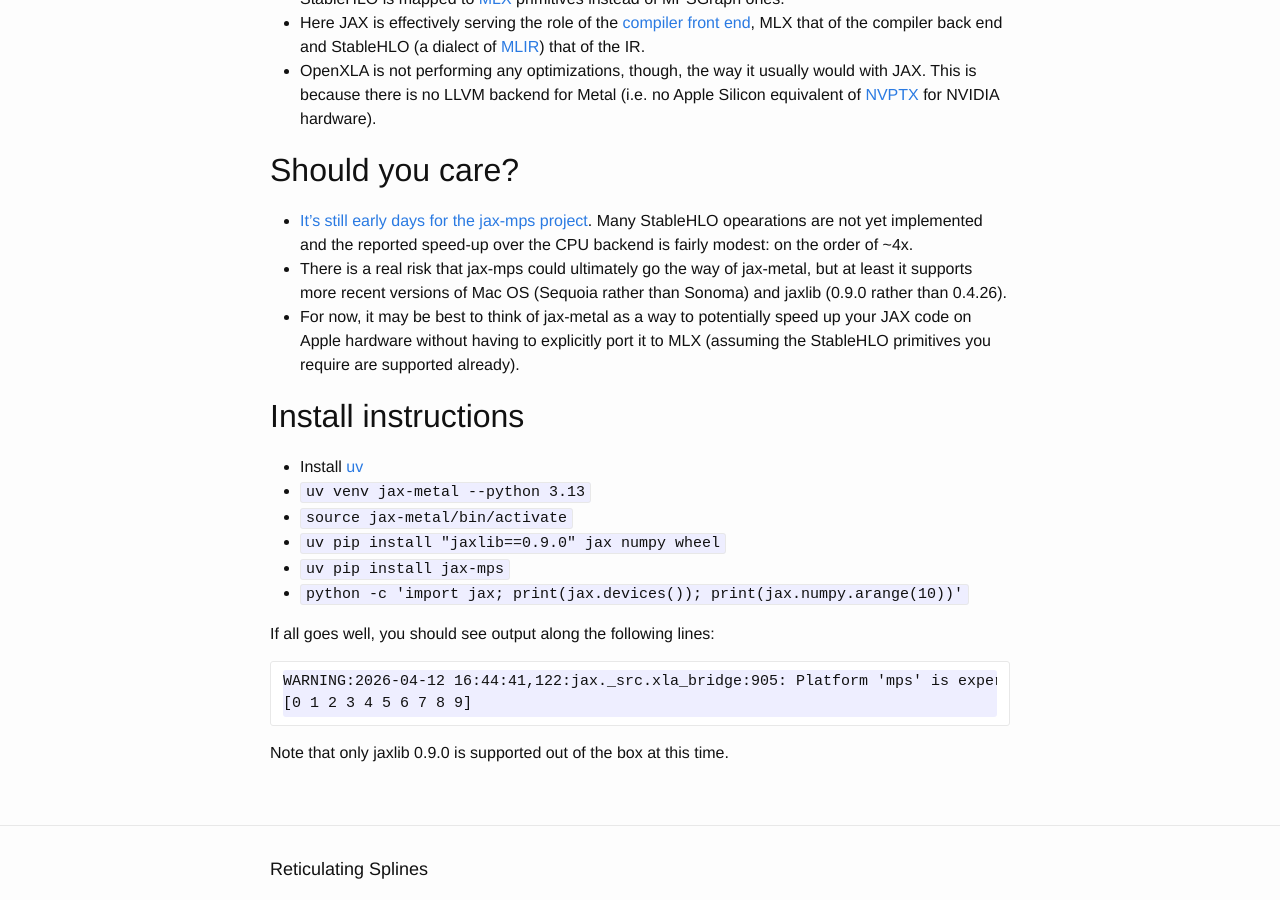
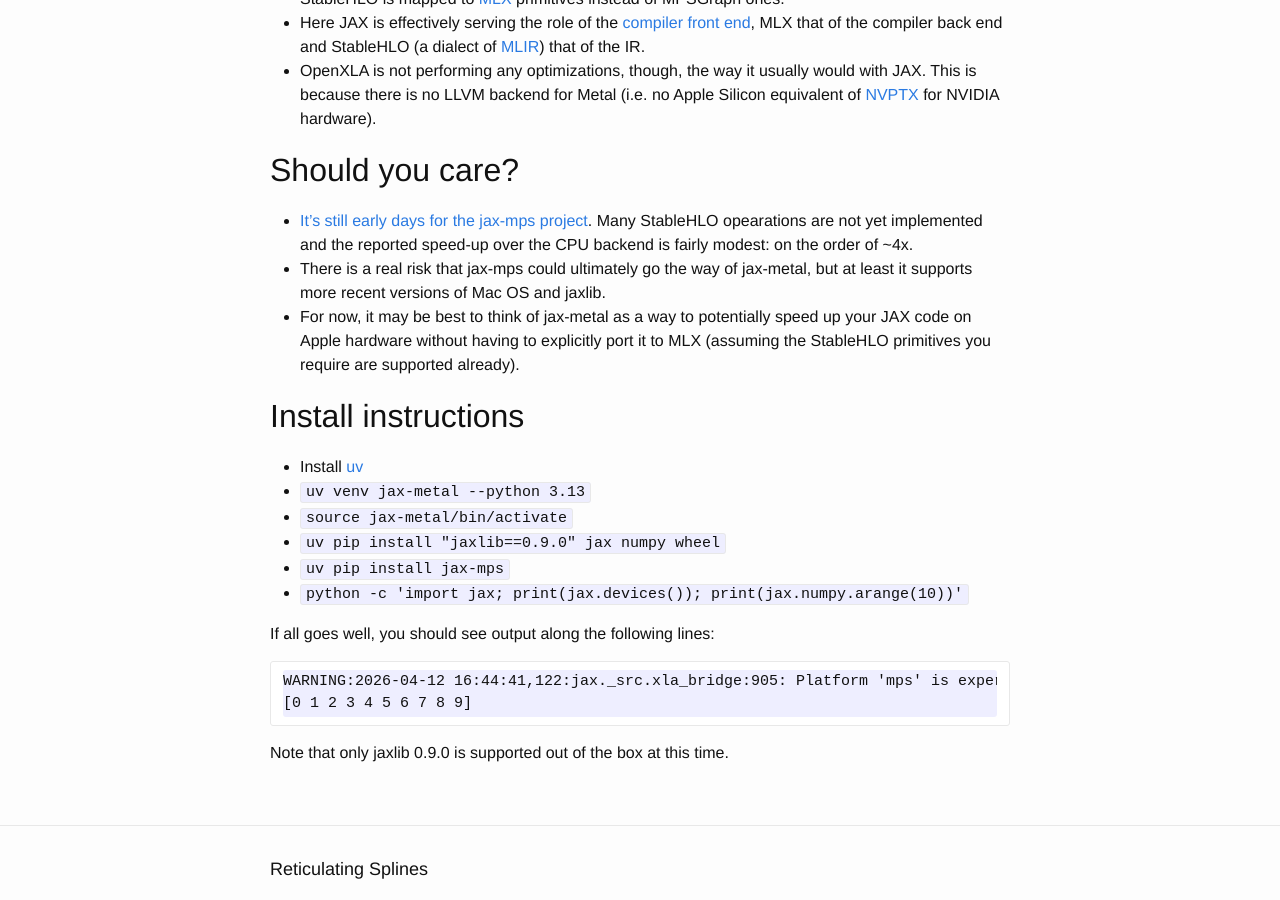
Before and after one commit to vglazer/vglazer.github.io, a Jekyll site: the page built from _posts/2026-04-12-jax-mps.md, in a window 1280 px wide and 900 px high, scrolled down 468 px. Built offline with Jekyll 4.4.1, drawn with Linux system fonts in a browser that asks for light colours; nearby versions of some CDN libraries.

Commit message:
minor rewording

```diff
--- a/_posts/2026-04-12-jax-mps.md
+++ b/_posts/2026-04-12-jax-mps.md
@@ -19,7 +19,7 @@ categories: ml openxla stablehlo pjrt llvm osx mlx jax metal mps mac
 ## Should you care?
 
 - [It's still early days for the jax-mps project](https://github.com/jax-ml/jax/discussions/34648). Many StableHLO opearations are not yet implemented and the reported speed-up over the CPU backend is fairly modest: on the order of ~4x.
-- There is a real risk that jax-mps could ultimately go the way of jax-metal, but at least it supports more recent versions of Mac OS (Sequoia rather than Sonoma) and jaxlib (0.9.0 rather than 0.4.26).
+- There is a real risk that jax-mps could ultimately go the way of jax-metal, but at least it supports more recent versions of Mac OS and jaxlib.
 - For now, it may be best to think of jax-metal as a way to potentially speed up your JAX code on Apple hardware without having to explicitly port it to MLX (assuming the StableHLO primitives you require are supported already).
 
 ## Install instructions
```
